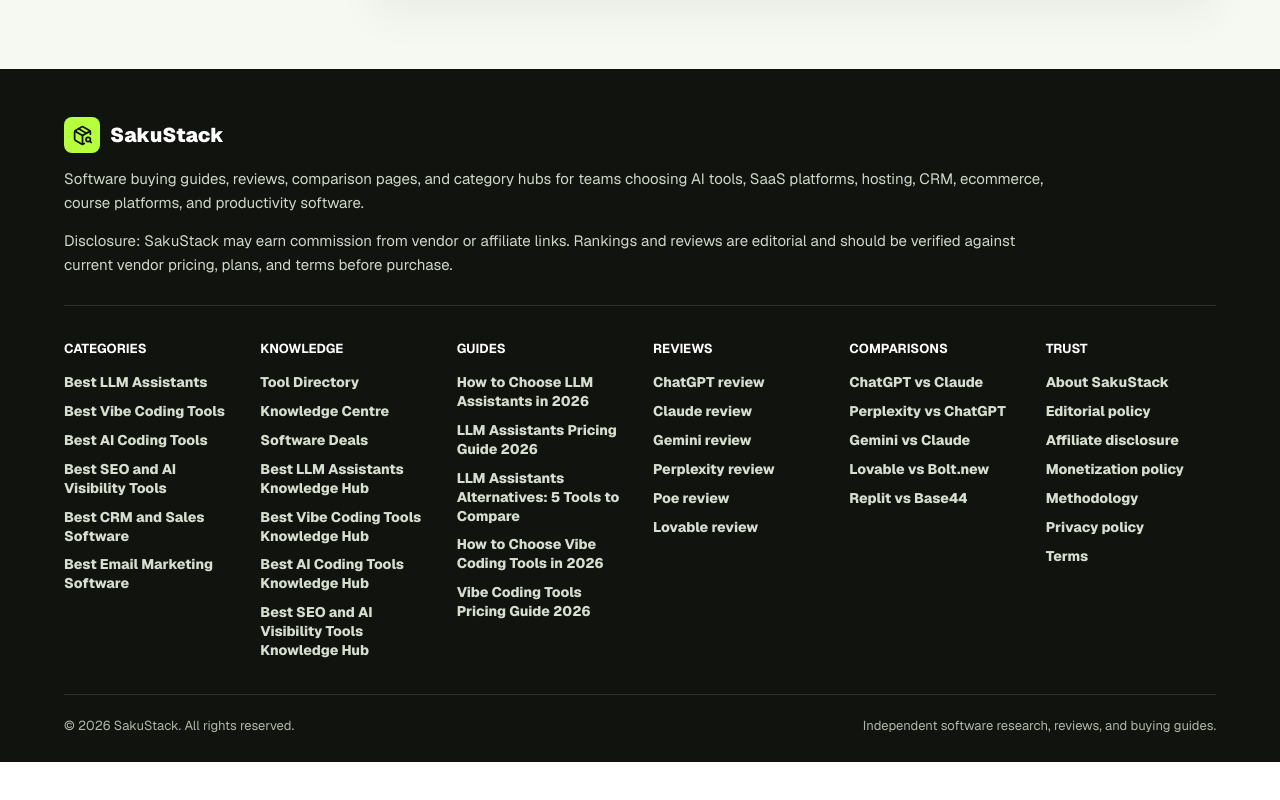
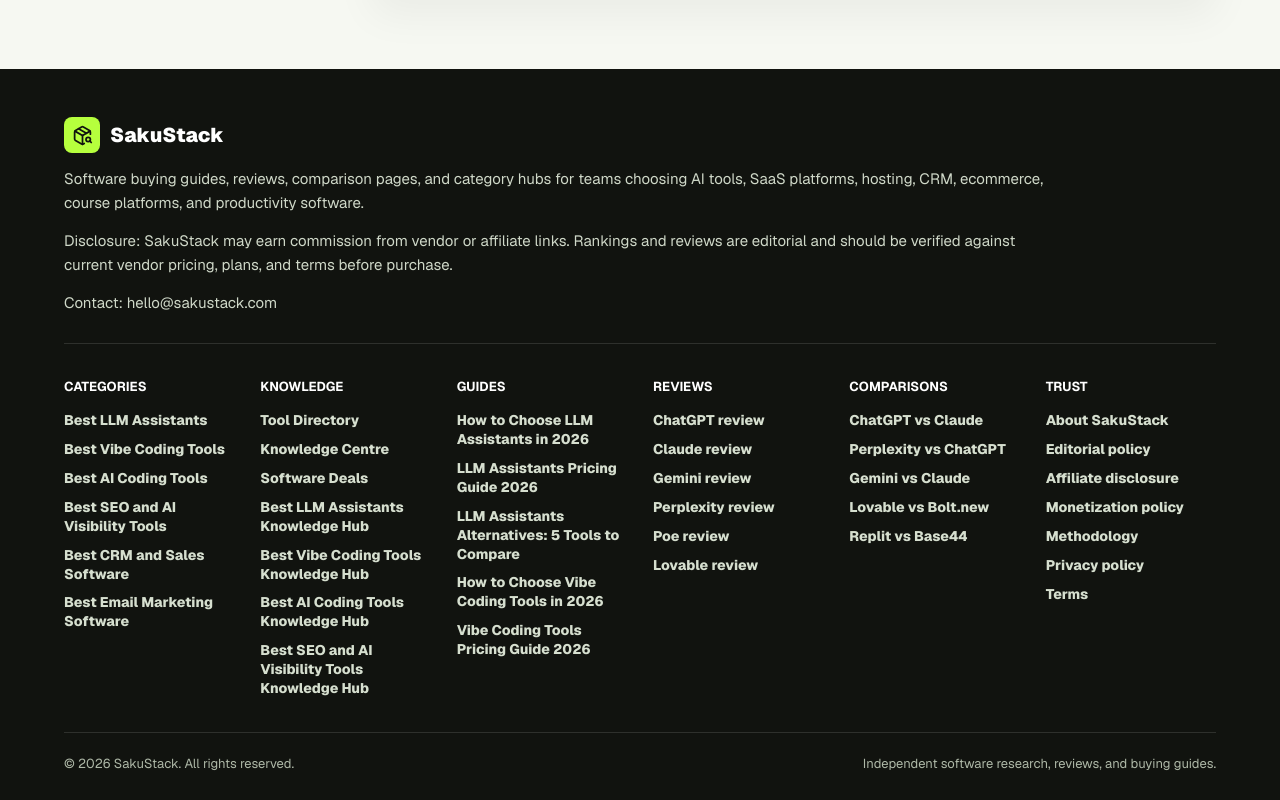
Before and after one commit to Bisheshguragain/SakuStack, a Next.js app: page /about in a window 1280 px wide. Shown: the part 1486-2286 px from the top of the page. Before the commit the page ends 2248 px from the top, so only its background shows below. Built offline with nearby package versions, Linux system fonts and the light colour scheme.

Commit message:
Add footer contact email

```diff
--- a/src/app/components/GlobalFooter.tsx
+++ b/src/app/components/GlobalFooter.tsx
@@ -51,6 +51,9 @@
           Disclosure: SakuStack may earn commission from vendor or affiliate
           links. Rankings and reviews are editorial and should be verified
           against current vendor pricing, plans, and terms before purchase.
+        </p>
+        <p>
+          Contact: <a href="mailto:hello@sakustack.com">hello@sakustack.com</a>
         </p>
       </div>
 
```
